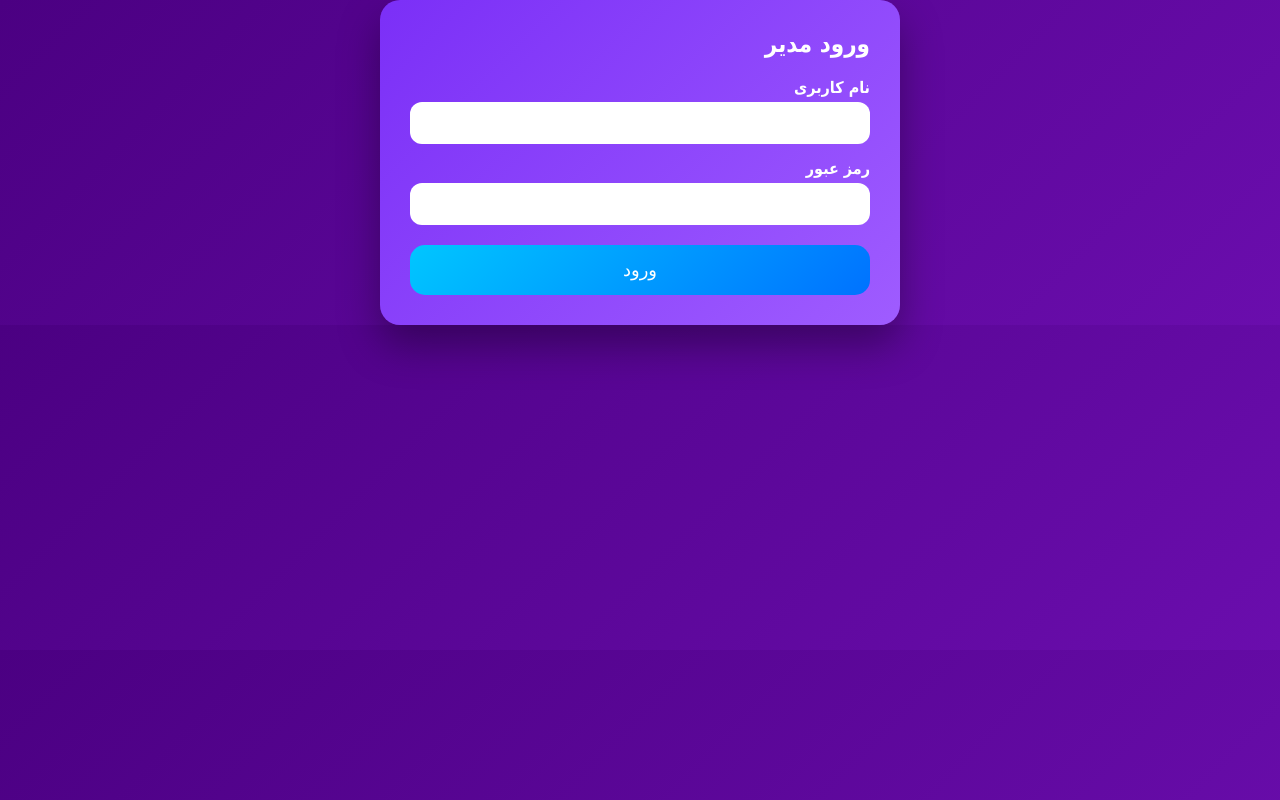
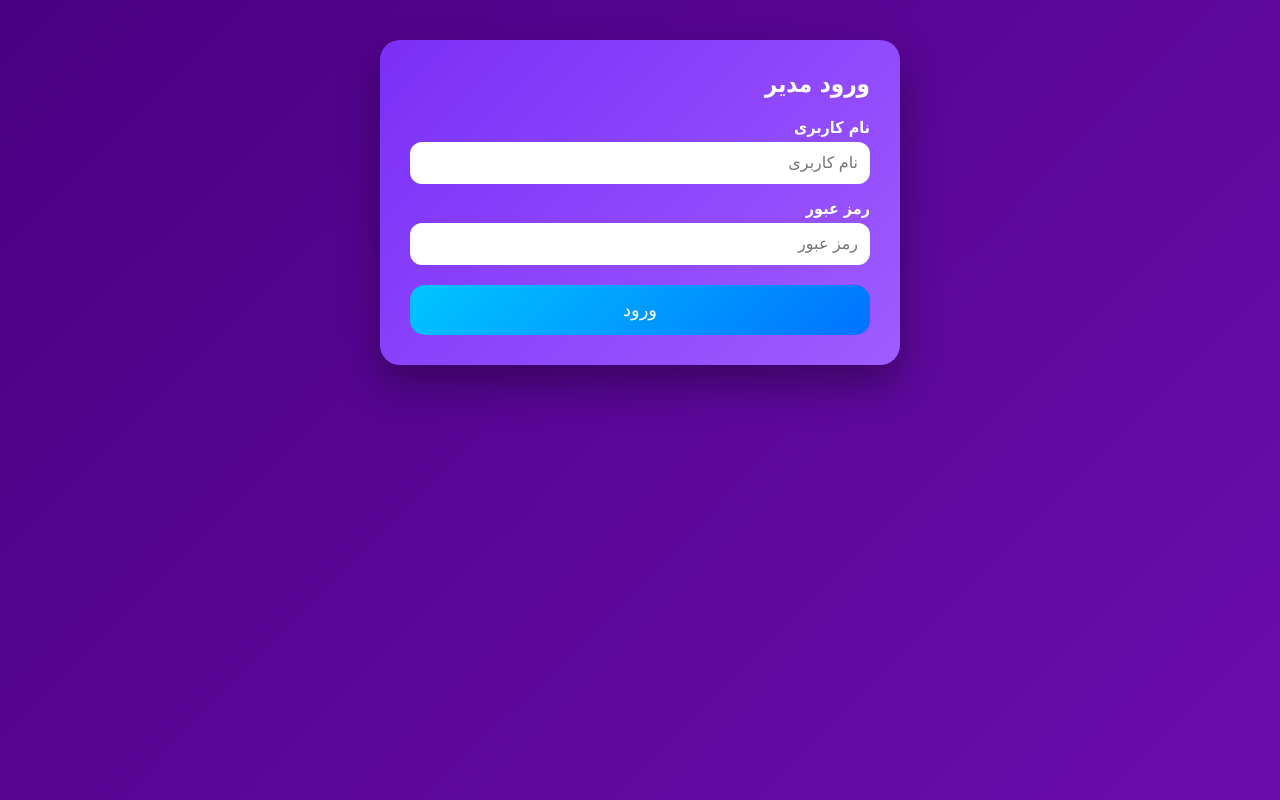
Before and after one commit to arminalvandi/library-management-system, a Flask app: page /login in a window 1280 px wide. Run offline with Flask 3, Linux system fonts and the light colour scheme.

Commit message:
Update login.html

```diff
--- a/templates/login.html
+++ b/templates/login.html
@@ -2,24 +2,28 @@
 <html lang="fa">
 <head>
     <meta charset="UTF-8">
-    <title>ورود مدیر</title>
-    <link rel="stylesheet" href="../static/css/style.css">
+    <title>ورود به داشبورد</title>
+    <link rel="stylesheet" href="{{ url_for('static', filename='css/style.css') }}">
 </head>
 <body>
+
+<div class="page">
     <div class="form-card">
         <h2>ورود مدیر</h2>
         {% if error %}
-        <p style="color: yellow;">{{ error }}</p>
+        <p style="color: #ffcccb;">{{ error }}</p>
         {% endif %}
         <form method="POST">
-        <label>نام کاربری</label>
-        <input type="text" name="username" required>
+            <label for="username">نام کاربری</label>
+            <input type="text" id="username" name="username" placeholder="نام کاربری" required>
 
-        <label>رمز عبور</label>
-        <input type="text" name="password" required>
+            <label for="password">رمز عبور</label>
+            <input type="password" id="password" name="password" placeholder="رمز عبور" required>
 
-        <button class="submit" type="submit">ورود</button>
+            <button type="submit" class="submit">ورود</button>
         </form>
     </div>
+</div>
+
 </body>
 </html>
```
Lines whose indentation alone changed are shown as unchanged.
